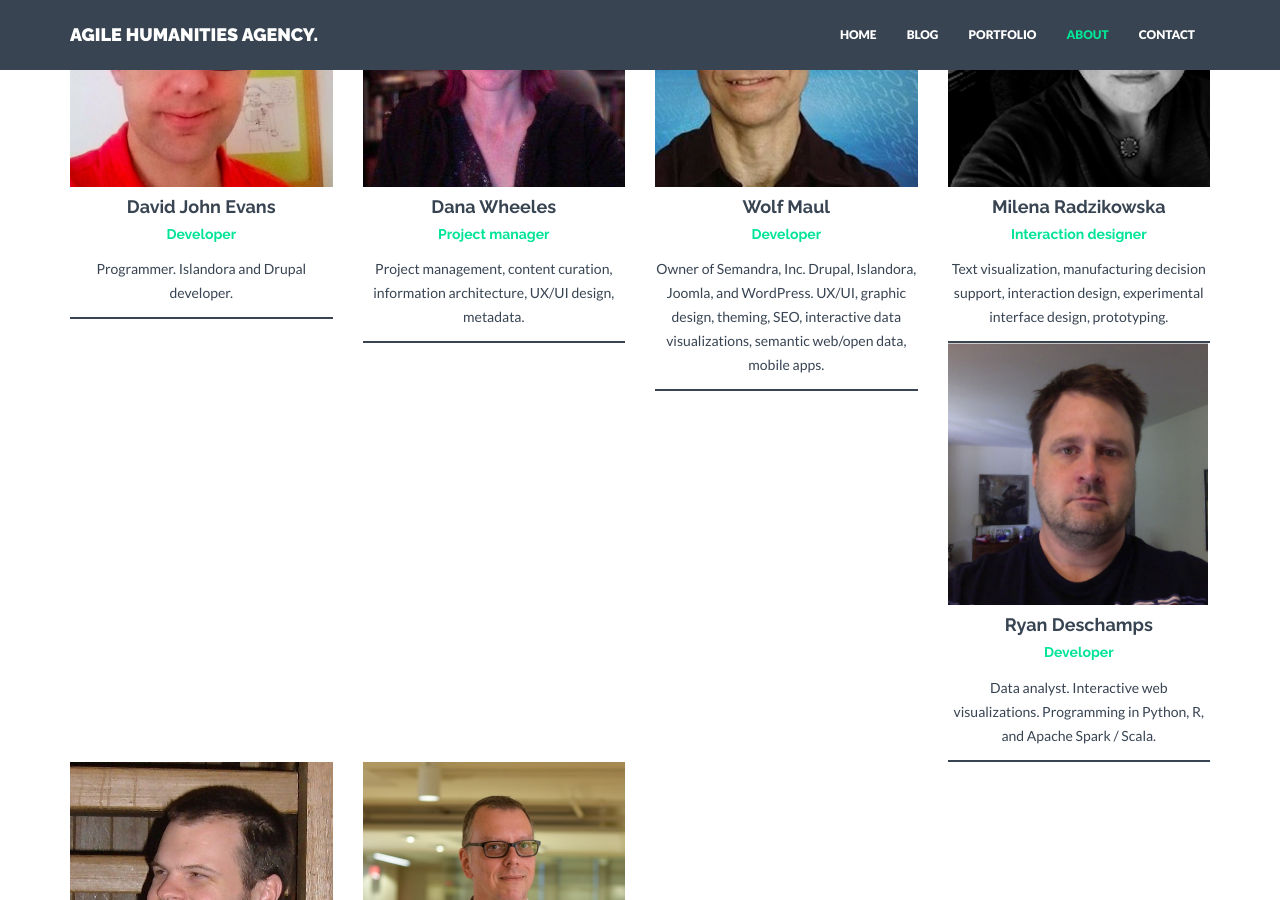
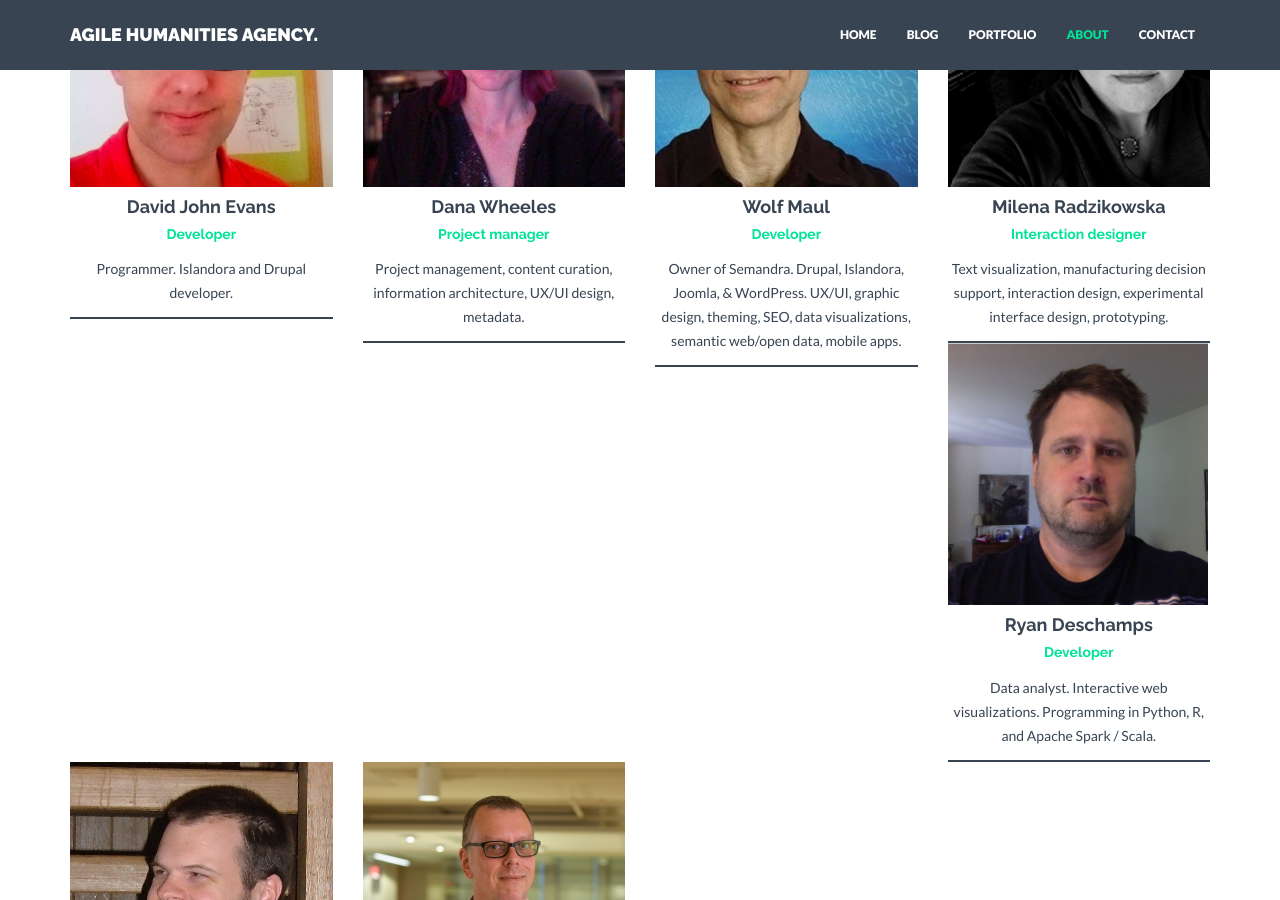
Before and after one commit to agile-humanities/agile-humanities.github.io, a Jekyll site: the page built from about.html, in a window 1280 px wide and 900 px high, scrolled down 1573 px. Built offline with Jekyll 4.4.1, drawn with Linux system fonts in a browser that asks for light colours; nearby versions of some CDN libraries.

Commit message:
update team

```diff
--- a/_config.yml
+++ b/_config.yml
@@ -103,7 +103,7 @@
         url: https://twitter.com/bluesaepe
   - name: Wolf Maul
     position: Developer
-    text: Owner of Semandra, Inc. Drupal, Islandora, Joomla, and WordPress. UX/UI, graphic design, theming, SEO, interactive data visualizations, semantic web/open data, mobile apps.
+    text: Owner of Semandra. Drupal, Islandora, Joomla, & WordPress. UX/UI, graphic design, theming, SEO, data visualizations, semantic web/open data, mobile apps.
     img: team07.jpg
     social:
       - title: envelope #use for email address
```
